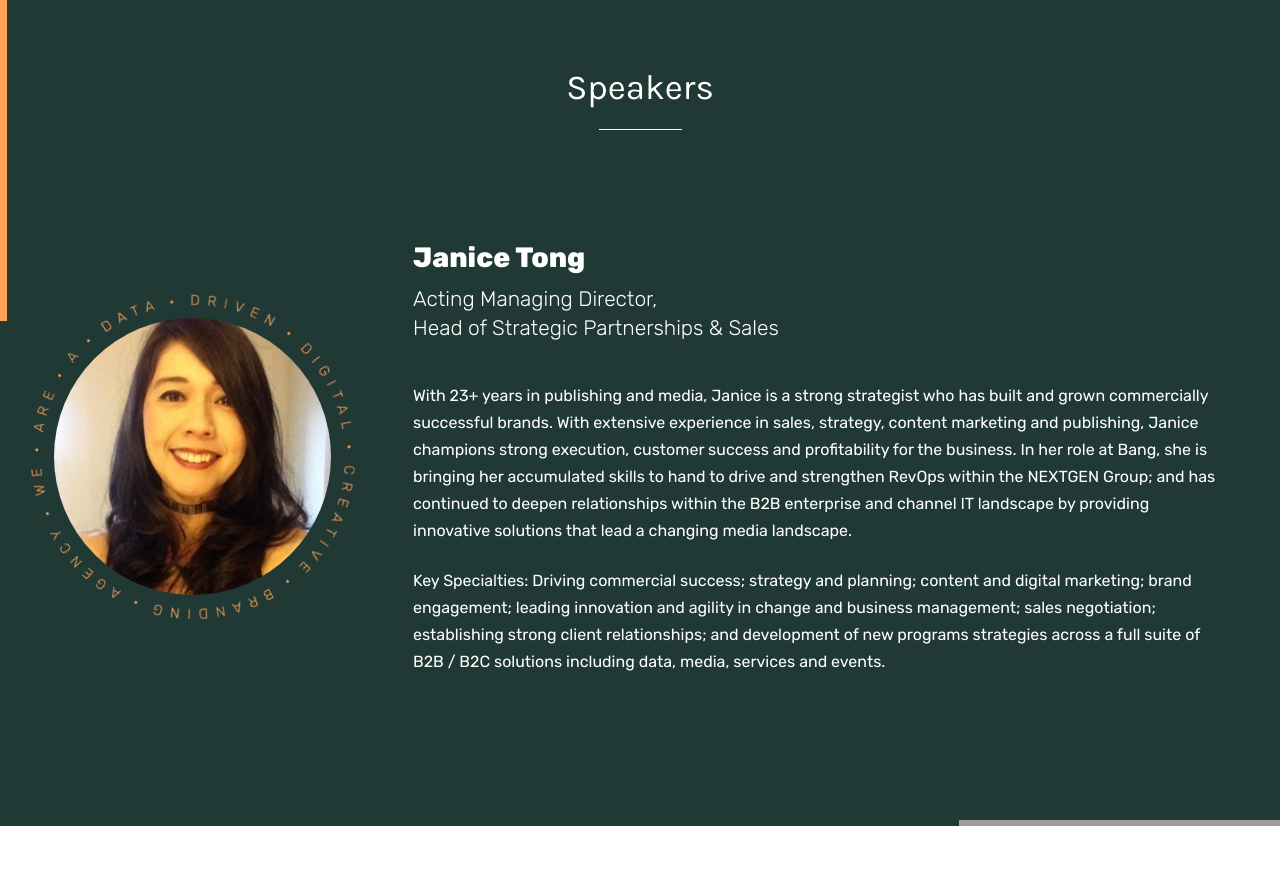
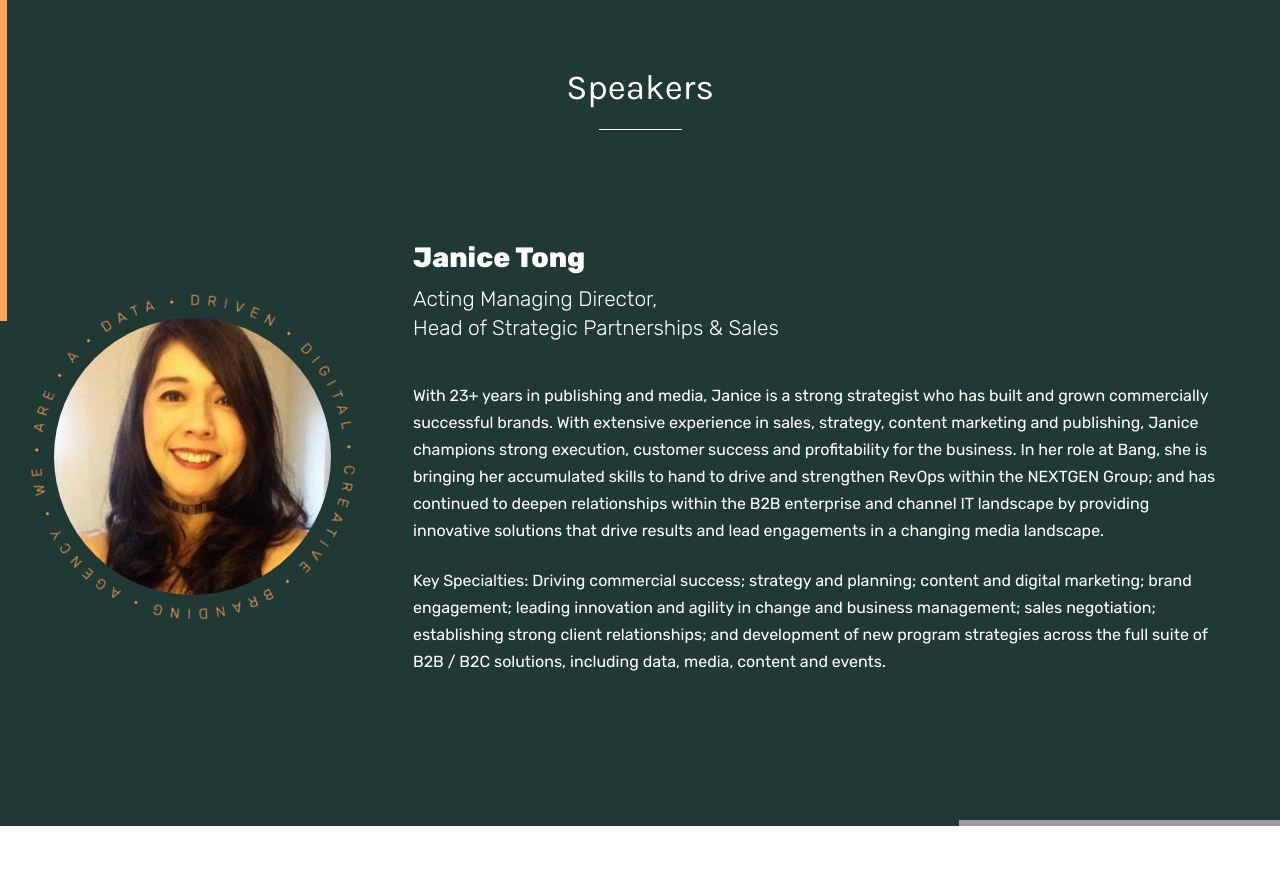
Before and after one commit to BangAU/lunch---learnlp, a PHP site: page / in a window 1280 px wide. Shown: the part 2160-3030 px from the top of the page. Run offline with PHP 8.4, Linux system fonts and the light colour scheme; grey boxes are pictures that could not be loaded.

Commit message:
copy change

```diff
--- a/index.php
+++ b/index.php
@@ -427,17 +427,13 @@
                                                 NEXTGEN Group;
                                                 and has continued to deepen relationships within the B2B enterprise and
                                                 channel IT
-                                                landscape by providing innovative solutions that lead a changing media
-                                                landscape.</p><br>
+                                                landscape by providing innovative solutions that drive results and lead engagements in a changing media landscape.</p><br>
                                             <p>Key Specialties: Driving commercial success; strategy and planning;
                                                 content and
                                                 digital marketing; brand engagement; leading innovation and agility in
                                                 change and
                                                 business management; sales negotiation; establishing strong client
-                                                relationships; and
-                                                development of new programs strategies across a full suite of B2B / B2C
-                                                solutions
-                                                including data, media, services and events.</p>
+                                                relationships; and development of new program strategies across the full suite of B2B / B2C solutions, including data, media, content and events.</p>
                                         </div>
                                     </div>
                                 </div>
```
